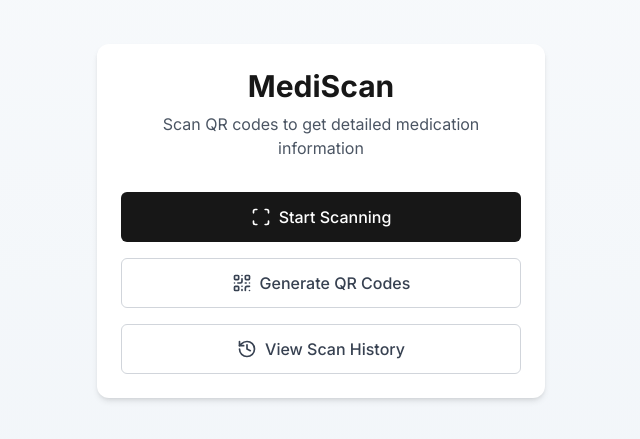
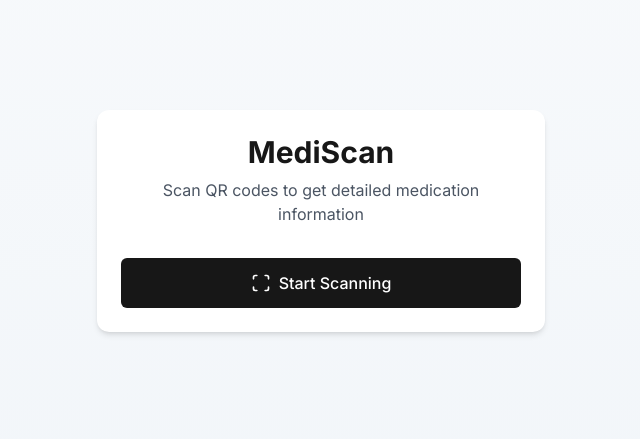
Before and after one commit to pleasantyomi/mediscan, a Next.js app: page / in a window 1280 px wide. Shown: the part 179-618 px from the top of the page, without its empty margins (319-959 px from the left). Built offline with nearby package versions, Linux system fonts and the light colour scheme.

Commit message:
Update page.tsx

```diff
--- a/app/page.tsx
+++ b/app/page.tsx
@@ -1,3 +1,4 @@
+/* eslint-disable @typescript-eslint/no-unused-vars */
 "use client";
 
 import Link from "next/link";
@@ -45,7 +46,7 @@ export default function Home() {
               Start Scanning
             </Link>
           </motion.div>
-          <motion.div
+          {/* <motion.div
             whileHover={{ scale: 1.02 }}
             whileTap={{ scale: 0.98 }}
             transition={{ type: "spring", stiffness: 400, damping: 17 }}
@@ -57,8 +58,8 @@ export default function Home() {
               <QrCode className="mr-2 h-5 w-5" />
               Generate QR Codes
             </Link>
-          </motion.div>
-          <motion.div
+          </motion.div> */}
+          {/* <motion.div
             whileHover={{ scale: 1.02 }}
             whileTap={{ scale: 0.98 }}
             transition={{ type: "spring", stiffness: 400, damping: 17 }}
@@ -70,7 +71,7 @@ export default function Home() {
               <History className="mr-2 h-5 w-5" />
               View Scan History
             </Link>
-          </motion.div>
+          </motion.div> */}
         </div>
       </motion.div>
     </main>
```
